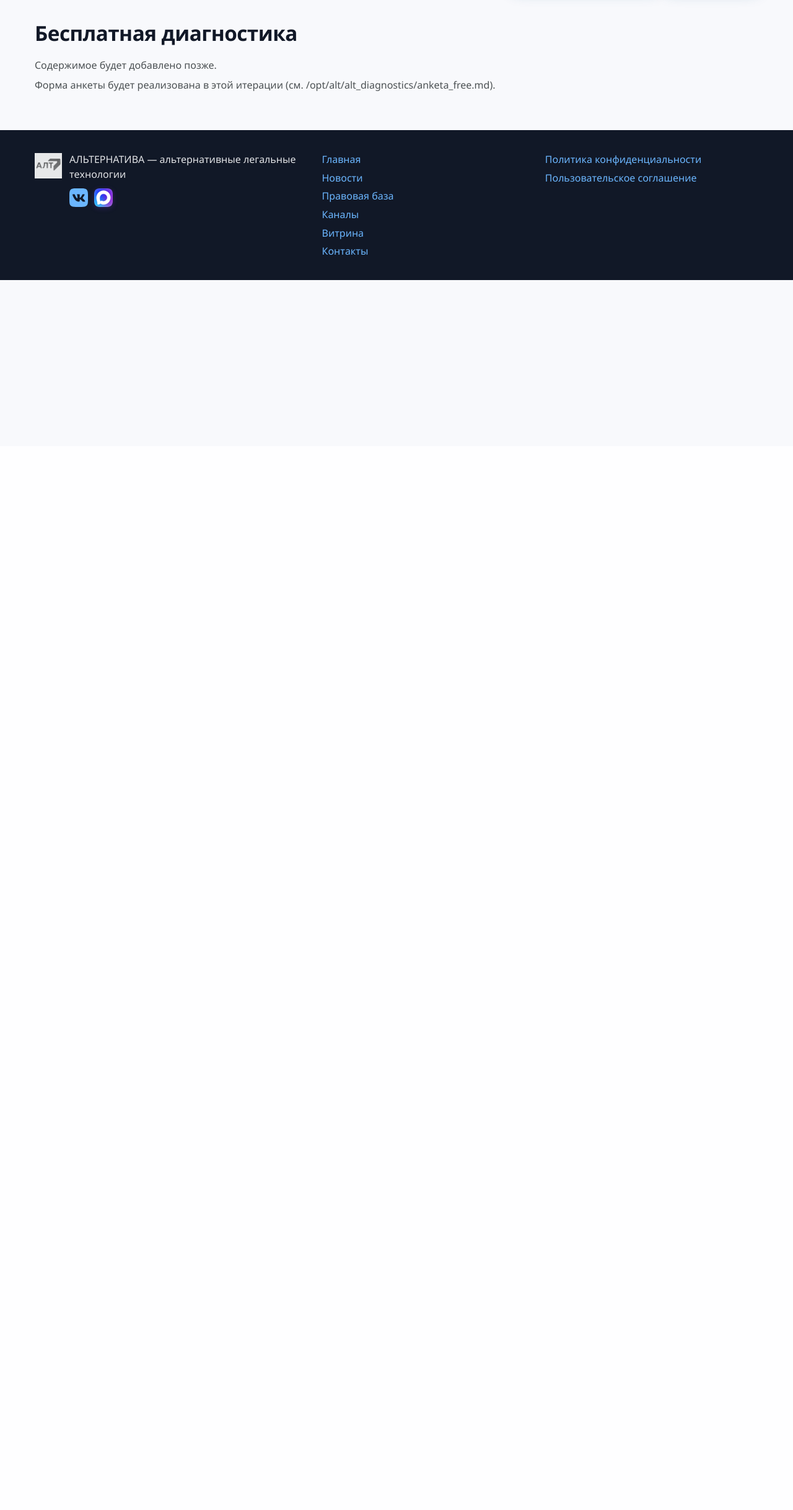
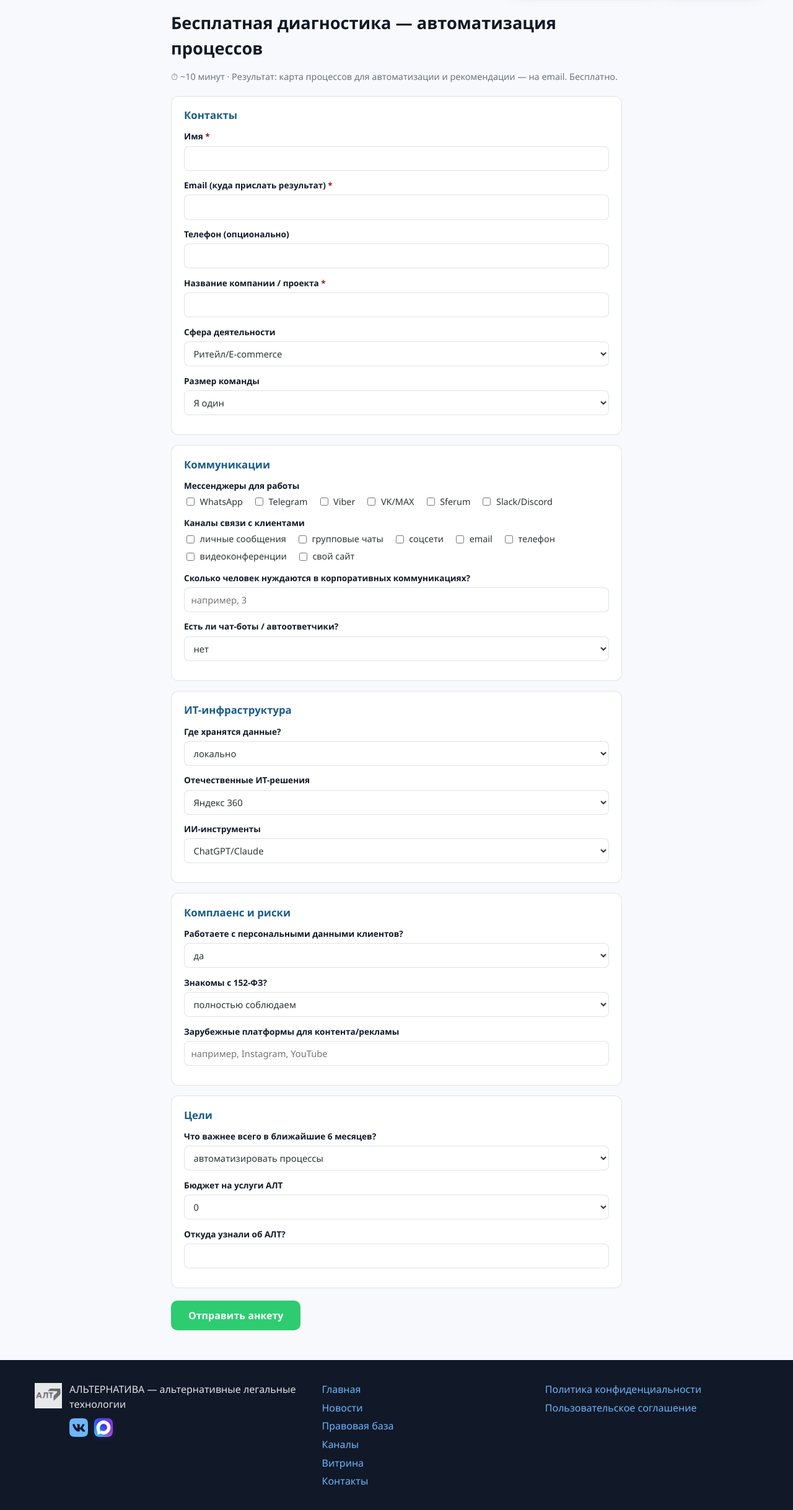
Before and after one commit to goodwill-v/rusalts, a FastAPI app: page /diagnostics/free/ in a window 1280 px wide. Shown: the part 80-2517 px from the top of the page at 62% size. Before the commit the page ends 532 px from the top, so only its background shows below. Run offline with FastAPI, Linux system fonts and the light colour scheme.

Commit message:
feat(диагностика): ТЗ 5.4 — формы анкет, API, SQLite diagnostics.db (#18)
Co-authored-by: ZAI (ZCode) <zai@zcode.local>

```diff
--- a/app/main.py
+++ b/app/main.py
@@ -9,7 +9,7 @@ from fastapi.staticfiles import StaticFiles
 from app import config
 from app.middleware import EmbedSecurityMiddleware
 from app.observability import RequestIdMiddleware
-from app.routers import admin, api, billing_admin, content, pages, parser, sandbox_shop, talk
+from app.routers import admin, api, billing_admin, content, diagnostics, pages, parser, sandbox_shop, talk
 
 config.ensure_data_dirs()
 
@@ -33,6 +33,7 @@ app.include_router(pages.router)
 app.include_router(admin.router)
 app.include_router(api.router)
 app.include_router(content.router)
+app.include_router(diagnostics.router)
 app.include_router(parser.router)
 app.include_router(talk.router)
 app.include_router(billing_admin.router)
--- a/app/templates/admin_panel.html
+++ b/app/templates/admin_panel.html
@@ -339,6 +339,7 @@ const STATUSES_RU = {
   beta: "Бета", dev: "В разработке", draft: "Черновик", archived: "Архив",
   pending: "Ожидает", succeeded: "Оплачен", canceled: "Отменён",
   waiting_for_capture: "Ожидает подтверждения", active: "активна", expired: "истекла",
+  your_business: "Ваше дело", paid: "Анализ процессов (платная)", new: "новая",
 };
 
 const $ = (sel) => document.querySelector(sel);
@@ -624,7 +625,7 @@ async function loadDiagnostics() {
   const data = await api("/admin/api/diagnostics");
   if (data.note) $("#dg-note").textContent = data.note;
   $("#dg-tbody").innerHTML = (data.items || []).map((d) => `
-    <tr><td>${d.id}</td><td>${esc(d.created_at || "")}</td><td>${esc(d.type || "")}</td><td>${esc(d.contact || d.email || "")}</td><td>${esc(d.status || "")}</td></tr>`
+    <tr><td>${d.id}</td><td>${esc(d.created_at || "")}</td><td>${esc(STATUSES_RU[d.kind] || d.kind || "")}</td><td>${esc(d.name || "")}<br><small class="admin-note">${esc(d.email || "")}</small></td><td>${esc(d.status || "new")}</td></tr>`
   ).join("") || '<tr><td colspan="5" class="admin-note">Пока пусто — анкеты диагностик появятся после реализации ТЗ 5.4.</td></tr>';
 }
 </script>
--- a/app/templates/diagnostics.html
+++ b/app/templates/diagnostics.html
@@ -166,7 +166,7 @@ async function startDiagnosticsPayment() {
         product_id: 'anketa_diagnostics',
         amount_rub: 3000,
         customer_id: email,
-        return_url: PAY_BASE + '/diagnostics/paid-form/'
+        return_url: PAY_BASE + '/diagnostics/paid-form/?payment=success'
       })
     });
     const data = await resp.json();
--- /dev/null
+++ b/app/templates/diagnostics_form.html
@@ -0,0 +1,444 @@
+{% extends "base.html" %}
+{% block extra_head %}
+<style>
+  .diag-form-wrap {
+    max-width: 760px;
+    margin: 0 auto;
+    padding: 1.5rem 1rem 3rem;
+  }
+  .diag-form-wrap h1 {
+    color: var(--site-heading);
+    font-size: 1.7rem;
+    margin: 0 0 0.35rem;
+  }
+  .diag-form-meta {
+    color: var(--site-muted, #6b7280);
+    font-size: 0.9rem;
+    margin-bottom: 1.25rem;
+  }
+  .diag-section {
+    background: var(--site-surface, #fff);
+    border: 1px solid var(--site-border);
+    border-radius: 12px;
+    padding: 1.1rem 1.25rem;
+    margin-bottom: 1rem;
+  }
+  .diag-section h2 {
+    font-size: 1.05rem;
+    color: var(--site-primary);
+    margin: 0 0 0.75rem;
+  }
+  .diag-field { margin-bottom: 0.85rem; }
+  .diag-field > label {
+    display: block;
+    font-size: 0.85rem;
+    font-weight: 600;
+    color: var(--site-heading);
+    margin-bottom: 0.3rem;
+  }
+  .diag-field input[type="text"],
+  .diag-field input[type="email"],
+  .diag-field input[type="tel"],
+  .diag-field select,
+  .diag-field textarea {
+    width: 100%;
+    font: inherit;
+    font-size: 0.92rem;
+    padding: 0.5rem 0.65rem;
+    border: 1px solid var(--site-border);
+    border-radius: 8px;
+    background: var(--site-surface, #fff);
+    color: var(--site-text);
+    box-sizing: border-box;
+  }
+  .diag-field textarea { min-height: 4rem; resize: vertical; }
+  .diag-checks { display: flex; flex-wrap: wrap; gap: 0.4rem 1rem; }
+  .diag-checks label {
+    display: inline-flex;
+    align-items: center;
+    gap: 0.35rem;
+    font-size: 0.9rem;
+    color: var(--site-text);
+  }
+  .diag-required { color: #991b1b; }
+  .diag-actions {
+    display: flex;
+    align-items: center;
+    gap: 0.75rem;
+    margin-top: 1.25rem;
+  }
+  .diag-submit {
+    font: inherit;
+    font-weight: 700;
+    font-size: 1rem;
+    padding: 0.75rem 1.75rem;
+    border: none;
+    border-radius: 10px;
+    background: var(--site-accent);
+    color: #ffffff;
+    cursor: pointer;
+  }
+  .diag-submit:hover { filter: brightness(0.92); }
+  .diag-msg { font-weight: 600; font-size: 0.92rem; }
+  .diag-msg--ok { color: #166534; }
+  .diag-msg--err { color: #991b1b; }
+  .diag-paid-banner {
+    background: #dcfce7;
+    border: 1px solid #86efac;
+    color: #166534;
+    border-radius: 10px;
+    padding: 0.75rem 1rem;
+    margin-bottom: 1rem;
+    font-weight: 600;
+  }
+  @media (max-width: 640px) {
+    .diag-form-wrap { padding: 1rem 0.75rem 2.5rem; }
+  }
+</style>
+{% endblock %}
+
+{% block body %}
+<main class="site-main">
+  <div class="diag-form-wrap">
+    <h1>{{ form_title }}</h1>
+    <p class="diag-form-meta">{{ form_meta }}</p>
+
+    {% if is_paid and payment_status == "success" %}
+    <div class="diag-paid-banner">✅ Оплата получена (3 000 ₽). Заполните анкету — PDF-отчёт придёт на email.</div>
+    {% elif is_paid %}
+    <div class="diag-paid-banner" style="background:#dbeafe;border-color:#93c5fd;color:#1e40af">
+      ℹ️ Эта анкета — после оплаты «Анализ процессов предприятия» (3 000 ₽).
+      Если вы ещё не оплатили, вернитесь на <a class="link" href="/diagnostics/">страницу диагностики</a>.
+    </div>
+    {% endif %}
+
+    <form id="diag-form" novalidate>
+      <div class="diag-section">
+        <h2>Контакты</h2>
+        <div class="diag-field">
+          <label>Имя <span class="diag-required">*</span></label>
+          <input type="text" name="name" required />
+        </div>
+        <div class="diag-field">
+          <label>Email (куда прислать результат) <span class="diag-required">*</span></label>
+          <input type="email" name="email" required />
+        </div>
+        <div class="diag-field">
+          <label>Телефон {% if form_kind == 'paid' %}<span class="diag-required">*</span>{% else %}(опционально){% endif %}</label>
+          <input type="tel" name="phone" />
+        </div>
+        {% if form_kind != 'your_business' %}
+        <div class="diag-field">
+          <label>{% if form_kind == 'paid' %}Название организации <span class="diag-required">*</span>{% else %}Название компании / проекта <span class="diag-required">*</span>{% endif %}</label>
+          <input type="text" name="company" required />
+        </div>
+        {% endif %}
+
+        {% if form_kind == 'free' %}
+        <div class="diag-field">
+          <label>Сфера деятельности</label>
+          <select name="answers.sphere">
+            <option>Ритейл/E-commerce</option><option>Образование</option>
+            <option>Медиа/Блогинг</option><option>ИТ/Разработка</option>
+            <option>Консалтинг/Услуги</option><option>НКО/Сообщество</option>
+            <option>Производство</option><option>Другое</option>
+          </select>
+        </div>
+        <div class="diag-field">
+          <label>Размер команды</label>
+          <select name="answers.team_size">
+            <option>Я один</option><option>2–5</option><option>6–15</option>
+            <option>16–50</option><option>50+</option>
+          </select>
+        </div>
+        {% elif form_kind == 'your_business' %}
+        <div class="diag-field">
+          <label>Род деятельности</label>
+          <select name="answers.occupation">
+            <option>Блогер/Инфлюенсер</option><option>Консультант/Коуч</option>
+            <option>Мастер/Ремесленник</option><option>Продавец на маркетплейсах</option>
+            <option>Фрилансер</option><option>Услуги</option><option>Другое</option>
+          </select>
+        </div>
+        <div class="diag-field">
+          <label>Где вы работаете (площадки)</label>
+          <div class="diag-checks">
+            {% for p in ['VK', 'Instagram*', 'Telegram', 'YouTube', 'Wildberries/Ozon', 'свой сайт'] %}
+            <label><input type="checkbox" name="answers.platforms" value="{{ p }}" /> {{ p }}</label>
+            {% endfor %}
+          </div>
+        </div>
+        {% elif form_kind == 'paid' %}
+        <div class="diag-field">
+          <label>Должность</label>
+          <input type="text" name="answers.position" />
+        </div>
+        <div class="diag-field">
+          <label>ИНН (опционально, для договора)</label>
+          <input type="text" name="answers.inn" />
+        </div>
+        <div class="diag-field">
+          <label>Сфера деятельности</label>
+          <input type="text" name="answers.sphere" />
+        </div>
+        <div class="diag-field">
+          <label>Количество сотрудников</label>
+          <select name="answers.employees">
+            <option>1–5</option><option>6–15</option><option>16–50</option>
+            <option>51–200</option><option>200+</option>
+          </select>
+        </div>
+        <div class="diag-field">
+          <label>ИТ-отдел</label>
+          <select name="answers.it_dept">
+            <option>штатный</option><option>аутсорс</option><option>нет</option>
+          </select>
+        </div>
+        {% endif %}
+      </div>
+
+      {% if form_kind == 'free' %}
+      <div class="diag-section">
+        <h2>Коммуникации</h2>
+        <div class="diag-field">
+          <label>Мессенджеры для работы</label>
+          <div class="diag-checks">
+            {% for m in ['WhatsApp', 'Telegram', 'Viber', 'VK/MAX', 'Sferum', 'Slack/Discord'] %}
+            <label><input type="checkbox" name="answers.messengers" value="{{ m }}" /> {{ m }}</label>
+            {% endfor %}
+          </div>
+        </div>
+        <div class="diag-field">
+          <label>Каналы связи с клиентами</label>
+          <div class="diag-checks">
+            {% for c in ['личные сообщения', 'групповые чаты', 'соцсети', 'email', 'телефон', 'видеоконференции', 'свой сайт'] %}
+            <label><input type="checkbox" name="answers.channels" value="{{ c }}" /> {{ c }}</label>
+            {% endfor %}
+          </div>
+        </div>
+        <div class="diag-field">
+          <label>Сколько человек нуждаются в корпоративных коммуникациях?</label>
+          <input type="text" name="answers.comm_people" placeholder="например, 3" />
+        </div>
+        <div class="diag-field">
+          <label>Есть ли чат-боты / автоответчики?</label>
+          <select name="answers.bots"><option>нет</option><option>да</option><option>планируем</option></select>
+        </div>
+      </div>
+      <div class="diag-section">
+        <h2>ИТ-инфраструктура</h2>
+        <div class="diag-field">
+          <label>Где хранятся данные?</label>
+          <select name="answers.data_storage">
+            <option>локально</option><option>NAS</option><option>российское облако</option>
+            <option>зарубежное облако</option><option>CRM</option>
+          </select>
+        </div>
+        <div class="diag-field">
+          <label>Отечественные ИТ-решения</label>
+          <select name="answers.ru_it">
+            <option>Яндекс 360</option><option>VK</option><option>MAX</option>
+            <option>Rutube/RuStore</option><option>нет, но хотим</option>
+          </select>
+        </div>
+        <div class="diag-field">
+          <label>ИИ-инструменты</label>
+          <select name="answers.ai_tools">
+            <option>ChatGPT/Claude</option><option>российские LLM</option>
+            <option>ИИ-ассистент</option><option>нет, но интересно</option>
+          </select>
+        </div>
+      </div>
+      <div class="diag-section">
+        <h2>Комплаенс и риски</h2>
+        <div class="diag-field">
+          <label>Работаете с персональными данными клиентов?</label>
+          <select name="answers.pdn"><option>да</option><option>нет</option><option>не уверен(а)</option></select>
+        </div>
+        <div class="diag-field">
+          <label>Знакомы с 152-ФЗ?</label>
+          <select name="answers.fz152">
+            <option>полностью соблюдаем</option><option>знаем, но не уверены</option>
+            <option>слышали</option><option>впервые слышу</option>
+          </select>
+        </div>
+        <div class="diag-field">
+          <label>Зарубежные платформы для контента/рекламы</label>
+          <input type="text" name="answers.foreign_platforms" placeholder="например, Instagram, YouTube" />
+        </div>
+      </div>
+      <div class="diag-section">
+        <h2>Цели</h2>
+        <div class="diag-field">
+          <label>Что важнее всего в ближайшие 6 месяцев?</label>
+          <select name="answers.goal6m">
+            <option>автоматизировать процессы</option><option>обеспечить комплаенс</option>
+            <option>запустить продажи</option><option>снизить риски</option>
+          </select>
+        </div>
+        <div class="diag-field">
+          <label>Бюджет на услуги АЛТ</label>
+          <select name="answers.budget">
+            <option>0</option><option>до 15 000 ₽</option>
+            <option>15–75 тыс. ₽</option><option>от 75 тыс. ₽</option><option>затрудняюсь</option>
+          </select>
+        </div>
+        <div class="diag-field">
+          <label>Откуда узнали об АЛТ?</label>
+          <input type="text" name="answers.source" />
+        </div>
+      </div>
+      {% elif form_kind == 'your_business' %}
+      <div class="diag-section">
+        <h2>Болевые точки (выберите 1–3)</h2>
+        <div class="diag-field">
+          <div class="diag-checks" style="flex-direction:column;align-items:flex-start;gap:0.5rem">
+            <label><input type="checkbox" name="answers.pain_points" value="Блокировки — мои каналы/страницы блокируют" /> 🔒 Блокировки — мои каналы/страницы блокируют</label>
+            <label><input type="checkbox" name="answers.pain_points" value="Риски штрафов — не знаю, соблюдаю ли законы (152-ФЗ, 168-ФЗ)" /> ⚖️ Риски штрафов — не знаю, соблюдаю ли законы</label>
+            <label><input type="checkbox" name="answers.pain_points" value="Сложности с платежами — клиентам неудобно платить" /> 💳 Сложности с платежами</label>
+            <label><input type="checkbox" name="answers.pain_points" value="Нет времени на рутину — отвечаю на одно и то же вручную" /> ⏳ Нет времени на рутину</label>
+            <label><input type="checkbox" name="answers.pain_points" value="Риск потери данных" /> 💾 Риск потери данных</label>
+            <label><input type="checkbox" name="answers.pain_points" value="Хочу разобраться в ИИ — не знаю, как применять" /> 🤖 Хочу разобраться в ИИ</label>
+          </div>
+        </div>
+        <div class="diag-field">
+          <label>Что хотите улучшить в первую очередь?</label>
+          <textarea name="answers.wishes" placeholder="пара слов о задаче (необязательно)"></textarea>
+        </div>
+      </div>
+      {% elif form_kind == 'paid' %}
+      <div class="diag-section">
+        <h2>Коммуникации</h2>
+        <div class="diag-field">
+          <label>Мессенджеры внутренние и внешние</label>
+          <input type="text" name="answers.messengers" />
+        </div>
+        <div class="diag-field">
+          <label>Диалогов в день (примерно)</label>
+          <input type="text" name="answers.dialogs_per_day" />
+        </div>
+        <div class="diag-field">
+          <label>Скрипты ответов / CRM</label>
+          <input type="text" name="answers.scripts_crm" placeholder="например, скриптов нет, CRM — Битрикс24" />
+        </div>
+      </div>
+      <div class="diag-section">
+        <h2>ИТ-инфраструктура</h2>
+        <div class="diag-field">
+          <label>Серверы</label>
+          <select name="answers.servers">
+            <option>локальные</option><option>российское облако</option>
+            <option>зарубежное облако</option><option>смешанно</option>
+          </select>
+        </div>
+        <div class="diag-field">
+          <label>Домены / почта</label>
+          <select name="answers.domains">
+            <option>российские</option><option>зарубежные</option><option>смешанно</option>
+          </select>
+        </div>
+        <div class="diag-field">
+          <label>SaaS-сервисы и ИИ-инструменты</label>
+          <textarea name="answers.saas" placeholder="перечислите основные"></textarea>
+        </div>
+      </div>
+      <div class="diag-section">
+        <h2>Персональные данные</h2>
+        <div class="diag-field">
+          <label>Категории данных клиентов</label>
+          <input type="text" name="answers.pdn_categories" placeholder="контакты, заказы, документы..." />
+        </div>
+        <div class="diag-field">
+          <label>Уведомление РКН подано?</label>
+          <select name="answers.rkn"><option>да</option><option>нет</option><option>не знаю</option></select>
+        </div>
+        <div class="diag-field">
+          <label>Согласия на обработку ПДн / договор с оператором</label>
+          <input type="text" name="answers.pdn_consent" />
+        </div>
+      </div>
+      <div class="diag-section">
+        <h2>Маркировка рекламы (168-ФЗ)</h2>
+        <div class="diag-field">
+          <label>Размещаете интернет-рекламу?</label>
+          <select name="answers.ads"><option>да</option><option>нет</option><option>планируем</option></select>
+        </div>
+        <div class="diag-field">
+          <label>Используете ОРД?</label>
+          <select name="answers.ord"><option>да</option><option>нет</option><option>не знаю</option></select>
+        </div>
+      </div>
+      <div class="diag-section">
+        <h2>Цели и бюджет</h2>
+        <div class="diag-field">
+          <label>Задачи на 6 месяцев</label>
+          <textarea name="answers.goals"></textarea>
+        </div>
+        <div class="diag-field">
+          <label>Бюджет и сроки</label>
+          <input type="text" name="answers.budget" />
+        </div>
+      </div>
+      {% endif %}
+
+      <div class="diag-actions">
+        <button type="submit" class="diag-submit">{{ submit_label }}</button>
+        <span class="diag-msg" id="diag-msg"></span>
+      </div>
+    </form>
+  </div>
+</main>
+
+<script>
+document.getElementById("diag-form").addEventListener("submit", async (e) => {
+  e.preventDefault();
+  const form = e.target;
+  const msg = document.getElementById("diag-msg");
+  const data = { name: "", email: "", phone: "", company: "", answers: {} };
+  for (const el of form.elements) {
+    if (!el.name) continue;
+    if (el.name.startsWith("answers.")) {
+      const key = el.name.slice(8);
+      if (el.type === "checkbox") {
+        if (el.checked) {
+          (data.answers[key] = data.answers[key] || []).push(el.value);
+        }
+      } else if (el.value.trim()) {
+        data.answers[key] = el.value.trim();
+      }
+    } else {
+      data[el.name] = el.value.trim();
+    }
+  }
+  if (!data.name || !data.email || !data.email.includes("@")) {
+    msg.textContent = "Укажите имя и корректный email.";
+    msg.className = "diag-msg diag-msg--err";
+    return;
+  }
+  const btn = form.querySelector(".diag-submit");
+  btn.disabled = true;
+  btn.textContent = "Отправляем...";
+  try {
+    const resp = await fetch("{{ api_endpoint }}", {
+      method: "POST",
+      headers: { "Content-Type": "application/json" },
+      body: JSON.stringify(data),
+    });
+    const res = await resp.json();
+    if (res.ok) {
+      msg.textContent = res.message;
+      msg.className = "diag-msg diag-msg--ok";
+      form.reset();
+    } else {
+      msg.textContent = res.error || "Ошибка отправки.";
+      msg.className = "diag-msg diag-msg--err";
+    }
+  } catch (err) {
+    msg.textContent = "Ошибка соединения: " + err.message;
+    msg.className = "diag-msg diag-msg--err";
+  }
+  btn.disabled = false;
+  btn.textContent = "{{ submit_label }}";
+});
+</script>
+{% endblock %}
```
Also changed, not shown: app/diagnostics_store.py (added, +85 -0 lines), app/routers/diagnostics.py (added, +97 -0 lines), app/routers/pages.py (+52 -13 lines).
